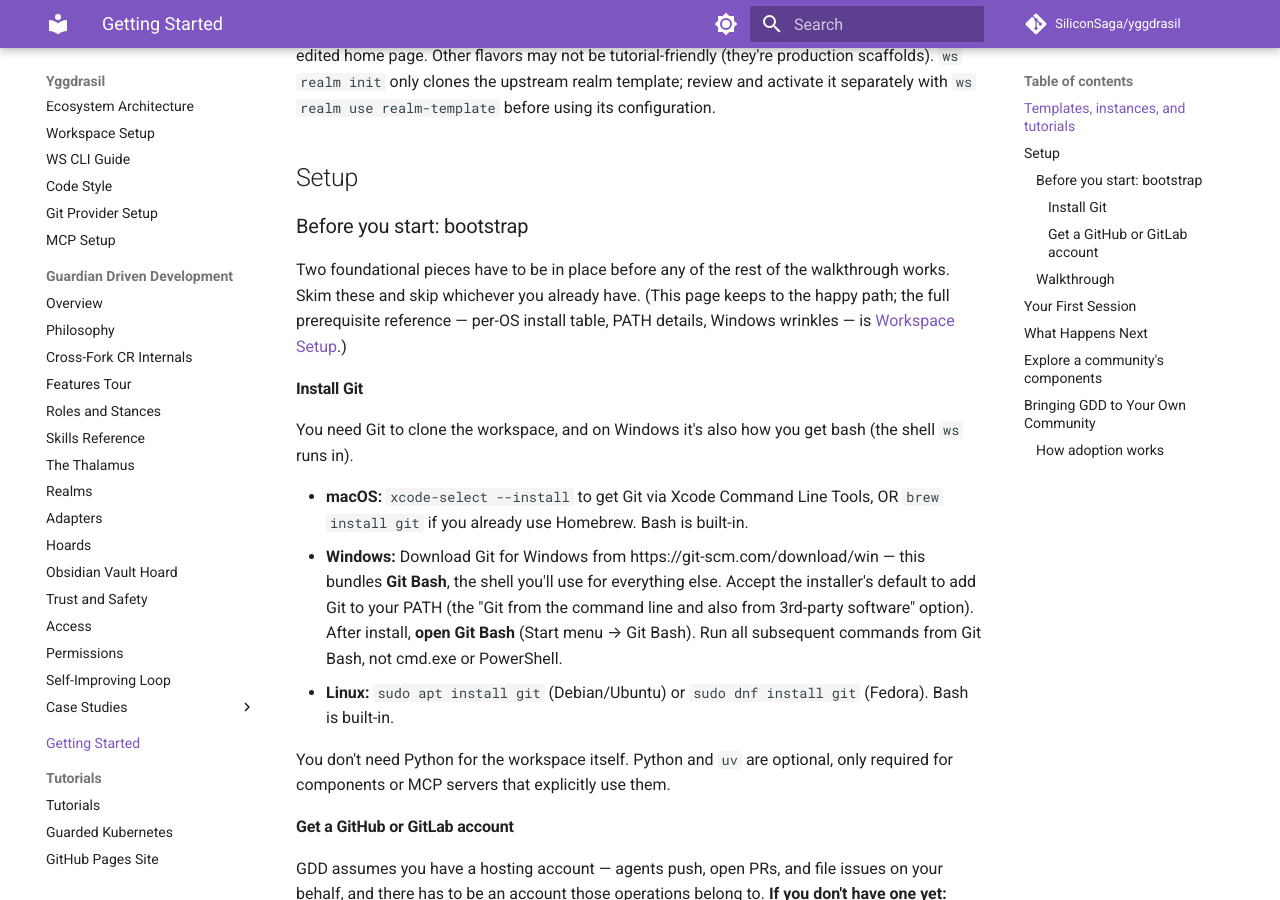
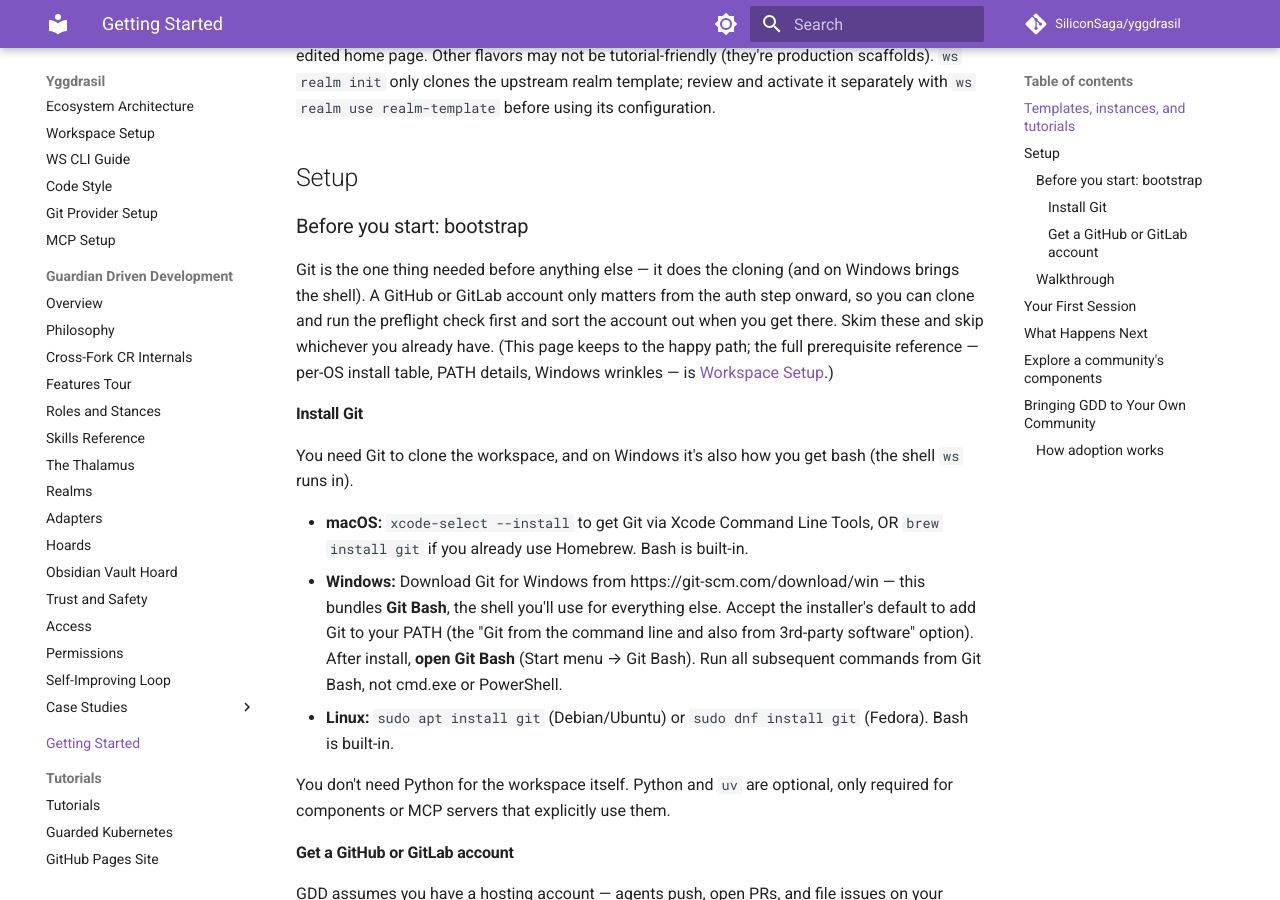
Before and after one commit to SiliconSaga/yggdrasil, an MkDocs documentation site: the page built from docs/getting-started.md, in a window 1280 px wide and 900 px high, scrolled down 1195 px. Built offline with MkDocs 1.6.1 and Material for MkDocs 9.7.7, drawn with Linux system fonts in a browser that asks for light colours; comment, search, counter and statistics services are not loaded.

Commit message:
fix: address PR #138 review round 1 + clone-fork trust-gate ordering
clone-fork --url now declares the component AFTER `ws_resolve_ecosystem`, so a realm-trust failure exits before anything is written (field-reported: trust failure left a half-declared entry). Already-declared components are detected — matching repo continues without a false "ADDED", conflicting repo errors instead of overwriting — and the ADDED message prints the actual config path. `--add-to-ecosystem` without `--url` errors instead of silently no-opping (CodeRabbit).

Hook: `_bare_windows_path_word` anchors at word start so a quote-led drive path in a masking-bailout command gets the generic ask, not the known-broken deny whose premise is false there (CodeRabbit). Interpreter ask broadens to `*sh -c *` — covers absolute paths, env prefixes, and sibling shells; option-variant gap documented as accepted (CodeRabbit, outside diff).

Also: line-wrap guard now catches wrapped bullet text (list markers count as prose for the next line), transcript-fidelity wording made consistent across the two case-study pages, getting-started no longer claims an account is needed before cloning, and the clone-fork help synopsis splits its two forms.

Co-Authored-By: Claude Fable 5 <noreply@anthropic.com>

```diff
--- a/docs/getting-started.md
+++ b/docs/getting-started.md
@@ -27,7 +27,7 @@ A *template* is a forkable scaffold. An *instance* is the on-disk result of runn
 
 ### Before you start: bootstrap
 
-Two foundational pieces have to be in place before any of the rest of the walkthrough works. Skim these and skip whichever you already have. (This page keeps to the happy path; the full prerequisite reference — per-OS install table, PATH details, Windows wrinkles — is [Workspace Setup](workspace-setup.md).)
+Git is the one thing needed before anything else — it does the cloning (and on Windows brings the shell). A GitHub or GitLab account only matters from the auth step onward, so you can clone and run the preflight check first and sort the account out when you get there. Skim these and skip whichever you already have. (This page keeps to the happy path; the full prerequisite reference — per-OS install table, PATH details, Windows wrinkles — is [Workspace Setup](workspace-setup.md).)
 
 #### Install Git
 
```
Also changed, not shown: docs/gdd/case-studies/early-gdd.md (+1 -1 lines), docs/gdd/case-studies/index.md (+1 -1 lines), 7 other files.
